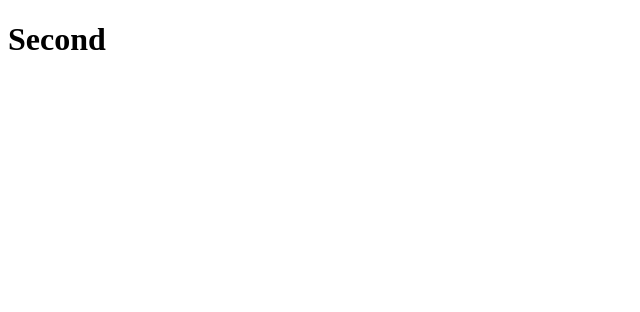
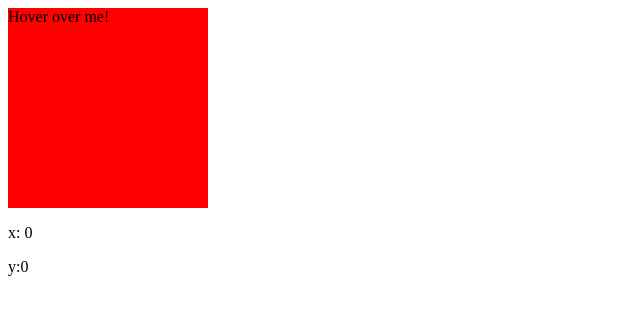
Before and after one commit to madox357/Vue_Who_Pays_Bill, a plain HTML site: page index.html in a window 1280 px wide. Shown: the whole page, without its empty margins (0-640 px from the left). Drawn offline with Linux system fonts and the light colour scheme.

Commit message:
mouse cordination follow exercise von directive

```diff
--- a/index.html
+++ b/index.html
@@ -9,8 +9,16 @@
 </head>
 <body>
     <div id="app">
-        <h1>{{name }}</h1>
-        {{ update() }}
+        <!--<h1>{{ name }}</h1>
+        <div v-on:click = "updateName">
+            Click!
+        </div> -->
+        <div class = "box" v-on:mousemove="getCoord">
+            Hover over me!
+        </div>
+        <p>x: {{ x }}</p>
+        <p>y:{{ y }}</p>
+
 
     </div>
 
@@ -19,17 +27,31 @@
         new Vue({
             el:"#app",
             data:{
-                name:'First'
+                name:'First',
+                x: 0,
+                y: 0,
 
             },
             methods:{
-                update(){
-                    setTimeout(()=>{
-                        this.name = 'Second'
 
-                    },2000)
-                }
+                    updateName(){
+                        this.name = 'Second';
+
+                    },
+                    getCoord(event){
+                        this.x = event.clientX;
+                        this.y = event.clientY;
+
+                    }
+
             }
         })
 </script>
+<style>
+    .box {
+        background: red;
+        width: 200px;
+        height: 200px;
+    }
+</style>
 </html>
```
